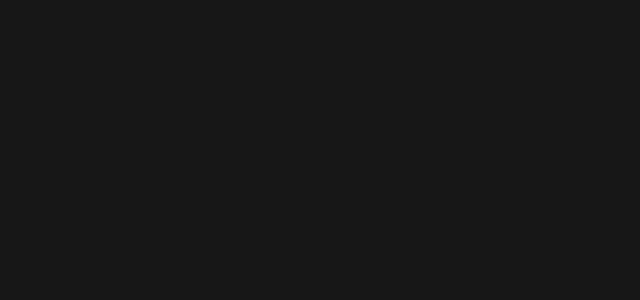
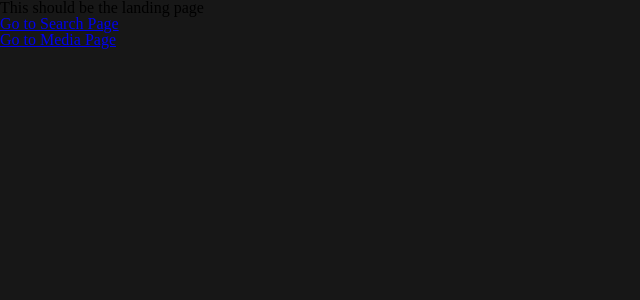
Before and after one commit to MatthewMyWu/MoviePractice, a React (Create React App) app: page / in a window 1280 px wide. Before the commit this address had no page. Shown: the top 300 px of the page, without its empty margins (0-640 px from the left). Built offline with nearby package versions, Linux system fonts and the light colour scheme.

Commit message:
Updated paths to be stored in variables. Using hashrouter now to try and get deploy to work on GitHub pages

```diff
--- a/src/Components/App.tsx
+++ b/src/Components/App.tsx
@@ -1,22 +1,32 @@
 import React from 'react';
 import {
-  BrowserRouter, Route, Routes
+  HashRouter,
+  HashRouter as Router, Route, Routes
 } from "react-router-dom";
-import LandingPage from './Landing Page/Landing Page';
-import MediaPage from './Media Page/Media Page';
-import SearchPage from './Search Page/Search Page';
+import LandingPage from './Landing Page/LandingPage';
+import MediaPage from './Media Page/MediaPage';
+import PageNotFound from './Page Not Found/PageNotFound';
+import SearchPage from './Search Page/SearchPage';
+
+export class Statics {
+  public static readonly ROOT_PATH = "/";
+  public static readonly SEARCH_PATH = Statics.ROOT_PATH + "Search/";
+  public static readonly MEDIA_PATH = Statics.ROOT_PATH + "Media/";
+}
+
 
 
 function App() {
   return (
     <div className="App">
-      <BrowserRouter>
+      <HashRouter>
         <Routes>
-          <Route path="/MoviePractice" element={<LandingPage></LandingPage>}></Route>
-          <Route path="/MoviePractice/search" element={<SearchPage></SearchPage>}></Route>
-          <Route path="/MoviePractice/media" element={<MediaPage></MediaPage>}></Route>
+          <Route path={Statics.ROOT_PATH} element={<LandingPage></LandingPage>}></Route>
+          <Route path={Statics.SEARCH_PATH} element={<SearchPage></SearchPage>}></Route>
+          <Route path={Statics.MEDIA_PATH} element={<MediaPage></MediaPage>}></Route>
+          <Route path="*" element={<PageNotFound></PageNotFound>}></Route>
         </Routes>
-      </BrowserRouter>
+      </HashRouter>
     </div>
   );
 }
--- a/src/Components/Landing Page/Landing Page.tsx
+++ b/src/Components/Landing Page/LandingPage.tsx
@@ -1,13 +1,14 @@
 import React from 'react';
 import {Link} from "react-router-dom";
+import { Statics } from '../App';
 
 function LandingPage() {
   return (
     <div>
       <h1>This should be the landing page</h1>
-      <Link to="/MoviePractice/Search">Go to Search Page</Link>
+      <Link to={Statics.SEARCH_PATH}>Go to Search Page</Link>
       <br></br>
-      <Link to="/MoviePractice/Media">Go to Media Page</Link>
+      <Link to={Statics.MEDIA_PATH}>Go to Media Page</Link>
     </div>
   );
 }
--- a/src/Components/Media Page/Media Page.tsx
+++ b/src/Components/Media Page/MediaPage.tsx
@@ -1,13 +1,14 @@
 import React from 'react';
 import {Link} from "react-router-dom";
+import { Statics } from '../App';
 
 function MediaPage() {
   return (
     <div>
       <h1>This should be the media page</h1>
-      <Link to="/MoviePractice/Search">Go to Search Page</Link>
+      <Link to={Statics.SEARCH_PATH}>Go to Search Page</Link>
       <br></br>
-      <Link to="/MoviePractice">Go to Landing Page</Link>
+      <Link to={Statics.ROOT_PATH}>Go to Landing Page</Link>
     </div>
   );
 }
--- /dev/null
+++ b/src/Components/Page Not Found/PageNotFound.tsx
@@ -0,0 +1,14 @@
+import React from 'react';
+import {Link} from "react-router-dom";
+import { Statics } from '../App';
+
+function PageNotFound() {
+  return (
+    <div>
+      <h1>Page can not be found</h1>
+      <Link to={Statics.ROOT_PATH}>Go to Home Page</Link>
+    </div>
+  );
+}
+
+export default PageNotFound;
--- a/src/Components/Search Page/Search Page.tsx
+++ b/src/Components/Search Page/SearchPage.tsx
@@ -1,13 +1,14 @@
 import React from 'react';
 import {Link} from "react-router-dom";
+import { Statics } from '../App';
 
 function SearchPage() {
   return (
     <div>
       <h1>This should be the search page</h1>
-      <Link to="/MoviePractice">Go to Landing Page</Link>
+      <Link to={Statics.ROOT_PATH}>Go to Landing Page</Link>
       <br></br>
-      <Link to="/MoviePractice/Media">Go to Media Page</Link>
+      <Link to={Statics.MEDIA_PATH}>Go to Media Page</Link>
     </div>
   );
 }
```
